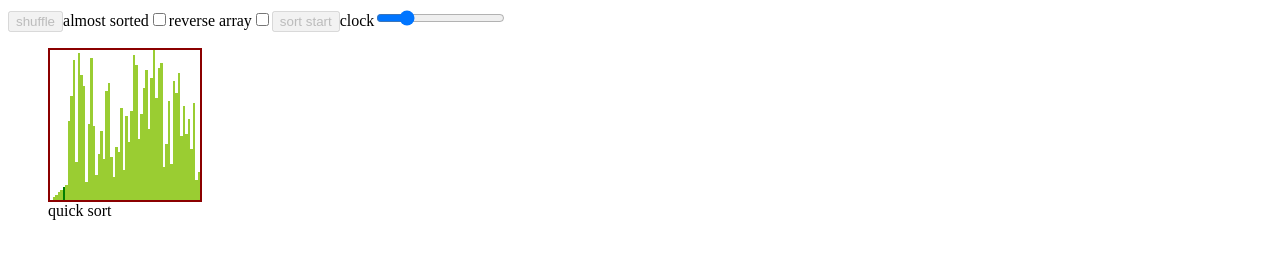
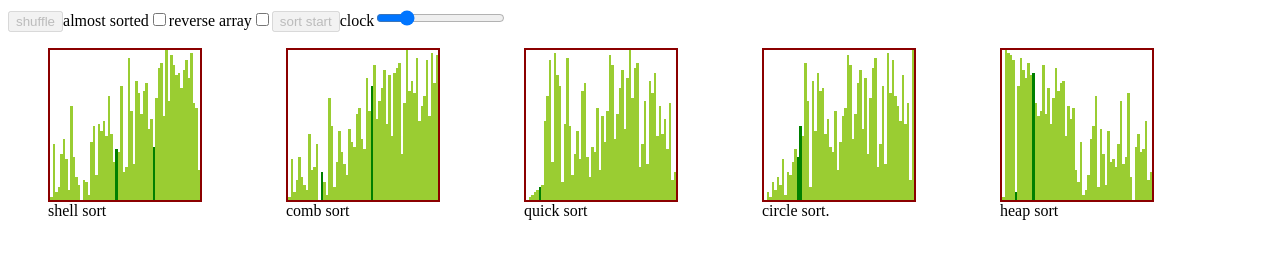
Before and after one commit to halfminami/visual-sorting-algorithm, a website with bundled scripts: page index.html in a window 1280 px wide. Both pictures are taken after a click on the button "sort start". Built offline with nearby package versions, Linux system fonts and the light colour scheme.

Commit message:
add circle sort and heap sort

```diff
--- a/TS/src/setting.ts
+++ b/TS/src/setting.ts
@@ -1,8 +1,10 @@
 import { SORTFUNC } from "./sortcommon.js";
 import {
   bubbleSort,
+  circlesort,
   combsort,
   gnomesort,
+  heapsort,
   insertionsort,
   insertionsort_bin,
   mergesort,
@@ -110,4 +112,16 @@ export const sortDict: {
     caption: "quick sort",
     name: "quick sort ((left + right)/2)",
   },
+  circlesort: {
+    selector: ".circlesort",
+    sortFunc: circlesort,
+    caption: "circle sort.",
+    name: "circle sort",
+  },
+  heapsort: {
+    selector: ".heapsort",
+    sortFunc: heapsort,
+    caption: "heap sort",
+    name: "heap sort (max heap)",
+  },
 };
--- a/TS/src/sortfunc.ts
+++ b/TS/src/sortfunc.ts
@@ -340,3 +340,90 @@ async function quicksort_core(arr: ArrayWrap, left: number, right: number) {
 
   return arr;
 }
+
+export async function circlesort(arr: ArrayWrap) {
+  for (; await circlesort_core(arr, 0, arr.array.length); );
+
+  return arr;
+}
+/** includes left and right */
+async function circlesort_core(
+  arr: ArrayWrap,
+  left: number,
+  right: number
+): Promise<boolean> {
+  let swapped = false;
+  let lp = left,
+    rp = right;
+  if (left >= right) {
+    return swapped;
+  }
+  for (; lp < rp; ++lp, --rp) {
+    if (await arr.leftBigger(lp, rp)) {
+      await arr.swap(lp, rp);
+      swapped = true;
+    }
+  }
+  if (lp == rp) {
+    if (await arr.leftBigger(lp, lp + 1)) {
+      await arr.swap(lp, lp + 1);
+      swapped = true;
+    }
+  }
+  const mid = Math.floor(left + (right - left) / 2);
+  const retleft = await circlesort_core(arr, left, mid);
+  const retright = await circlesort_core(arr, mid + 1, right);
+
+  return swapped || retleft || retright;
+}
+
+export async function heapsort(arr: ArrayWrap) {
+  for (let i = arr.array.length - 1; i >= 0; --i) {
+    await heapsort_heapify(arr, i, arr.array.length - 1);
+  }
+  for (let r = arr.array.length - 1; r >= 0; --r) {
+    await heapsort_deletetop(arr, 0, r);
+  }
+
+  return arr;
+}
+/**
+ * includes left
+ * @param arr
+ * @param top parent
+ * @param right
+ * @returns index to swap or -1
+ */
+async function heapsort_check(
+  arr: ArrayWrap,
+  top: number,
+  right: number
+): Promise<number> {
+  const leftChild = top * 2 + 1,
+    rightChild = top * 2 + 2;
+  if (leftChild > right) {
+    return -1;
+  }
+  if (rightChild > right) {
+    return (await arr.leftBigger(top, leftChild)) ? -1 : leftChild;
+  }
+  let target = (await arr.leftBigger(leftChild, rightChild))
+    ? leftChild
+    : rightChild;
+  return (await arr.leftBigger(top, target)) ? -1 : target;
+}
+/** includes left */
+async function heapsort_heapify(arr: ArrayWrap, top: number, right: number) {
+  let i;
+  if ((i = await heapsort_check(arr, top, right)) != -1) {
+    await arr.swap(top, i);
+    await heapsort_heapify(arr, i, right);
+  }
+  return;
+}
+/** top goes to right and heap right becomes right-1 */
+async function heapsort_deletetop(arr: ArrayWrap, top: number, right: number) {
+  await arr.swap(top, right);
+  await heapsort_heapify(arr, top, right - 1);
+  return;
+}
--- a/index.html
+++ b/index.html
@@ -9,17 +9,19 @@
   <body>
     <!-- <div class="bubblesort"></div>
     <div class="shakersort"></div> -->
-    <!-- <div class="gnomesort"></div> -->
-    <!-- <div class="mergesort"></div> -->
-    <!-- <div class="radixsort"></div> -->
-    <!-- <div class="insertionsort"></div>
-    <div class="insertionsort-bin"></div> -->
-    <!-- <div class="selectionsort"></div>
+    <!-- <div class="gnomesort"></div>
+    <div class="mergesort"></div>
+    <div class="radixsort"></div>
+    <div class="insertionsort"></div>
+    <div class="insertionsort-bin"></div>
+    <div class="selectionsort"></div>
     <div class="selectionsort-double"></div> -->
-    <!-- <div class="shellsort2"></div>
-    <div class="shellsort3"></div> -->
-    <!-- <div class="combsort"></div> -->
+    <div class="shellsort2"></div>
+    <!-- <div class="shellsort3"></div> -->
+    <div class="combsort"></div>
     <div class="quicksort"></div>
+    <div class="circlesort"></div>
+    <div class="heapsort"></div>
 
     <!-- perform sort individually -->
     <!-- <script src="./JS/individual.js" defer type="module"></script>
```
Also changed, not shown: README.md.
